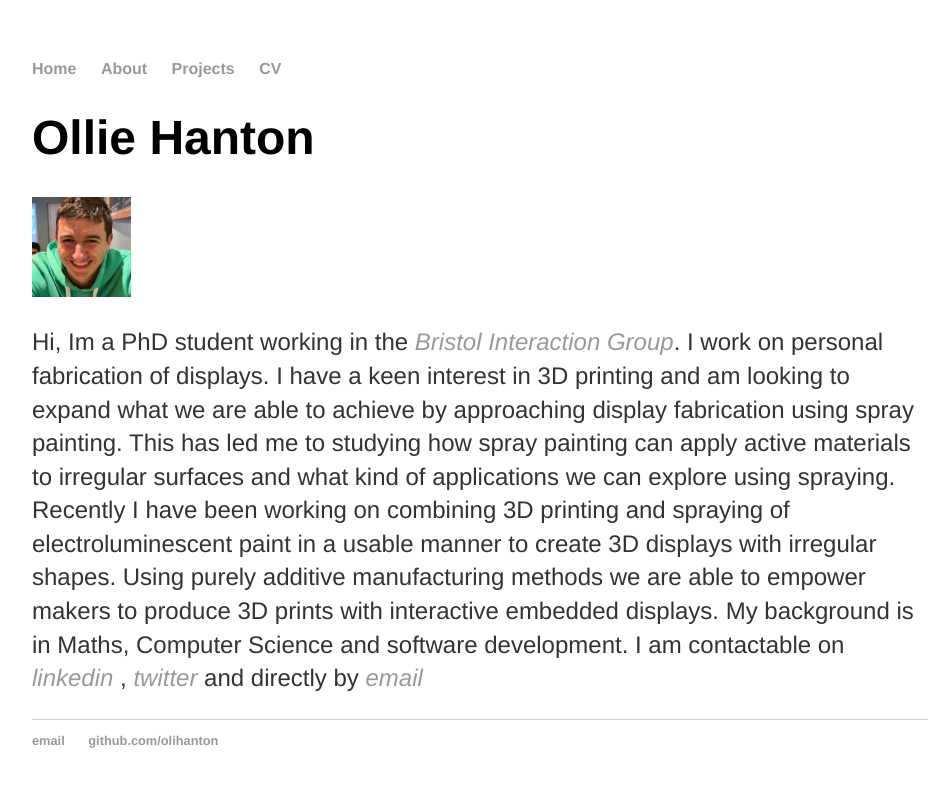
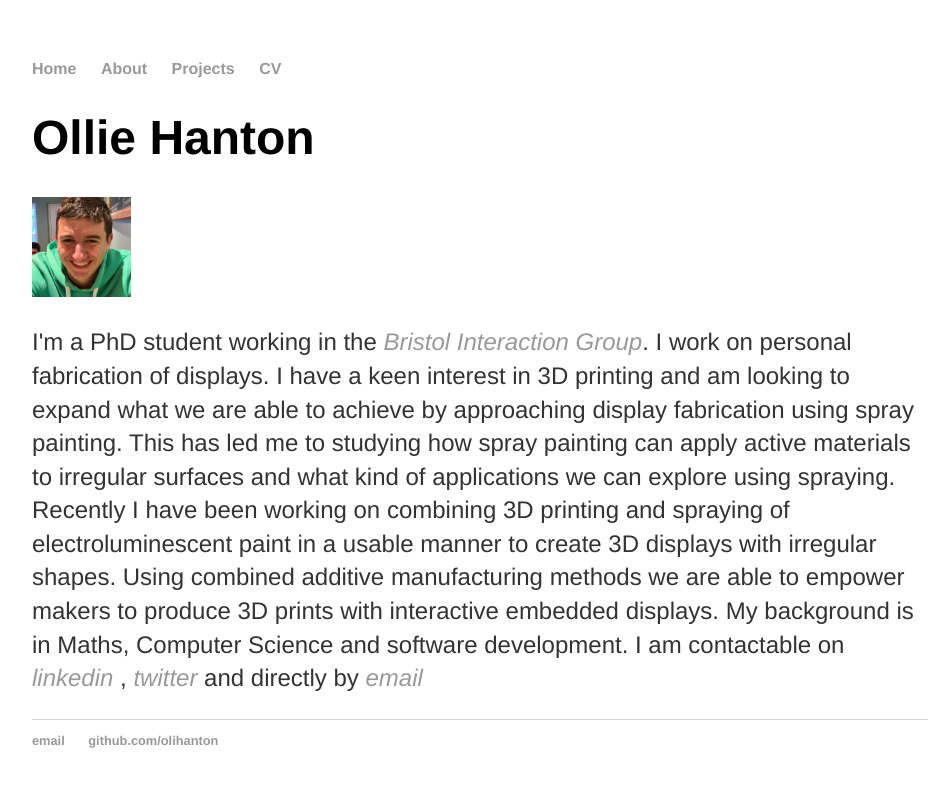
Before and after one commit to olihanton/olihanton.github.io, a Jekyll site: the page built from index.html, in a window 1280 px wide. Shown: the top 787 px of the page, without its empty margins (160-1105 px from the left). Built offline with Jekyll 4.4.1, drawn with Linux system fonts in a browser that asks for light colours.

Commit message:
Update index.html

```diff
--- a/index.html
+++ b/index.html
@@ -5,11 +5,11 @@
 <div class="blurb">
 	<h1>Ollie Hanton</h1>
 	<img src="/asset/olliehanton.jpg" alt="profile picture" height="100">
-	<p> Hi, Im a PhD student working in the <a href="http://www.biglab.co.uk/people/"><em>Bristol Interaction Group</em></a>. I work on personal fabrication of displays.
+	<p> I'm a PhD student working in the <a href="http://www.biglab.co.uk/people/"><em>Bristol Interaction Group</em></a>. I work on personal fabrication of displays.
 		I have a keen interest in 3D printing and am looking to expand what we are able to achieve by approaching display fabrication using spray painting.
 		This has led me to studying how spray painting can apply active materials to irregular surfaces and what kind of applications we can explore using
 		spraying. Recently I have been working on combining 3D printing and spraying of electroluminescent paint in a usable manner to create 3D
-		displays with irregular shapes. Using purely additive manufacturing methods we are able to empower makers to produce 3D prints with
+		displays with irregular shapes. Using combined additive manufacturing methods we are able to empower makers to produce 3D prints with
 		interactive embedded displays.
 
 		My background is in Maths, Computer Science and software development. I am contactable on
```
